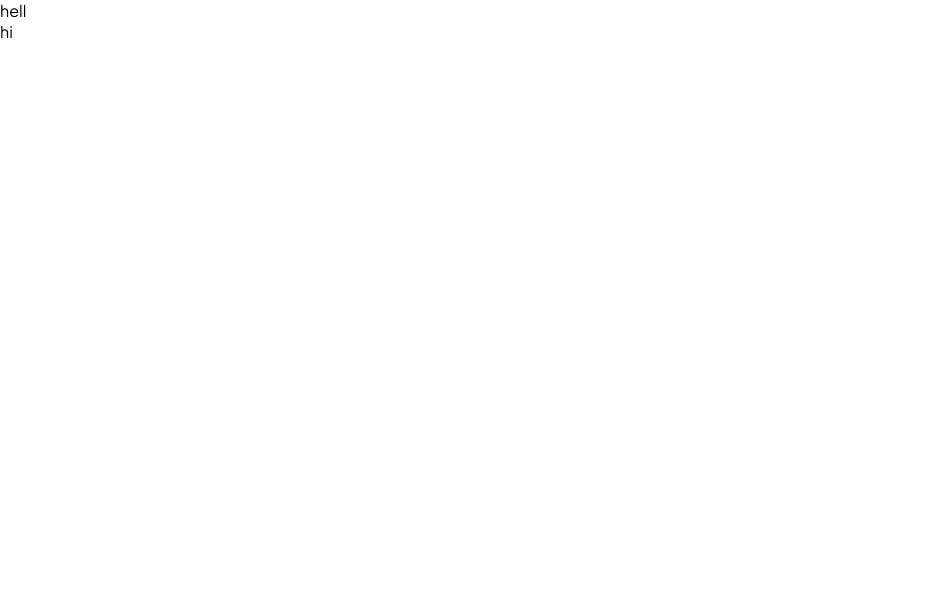
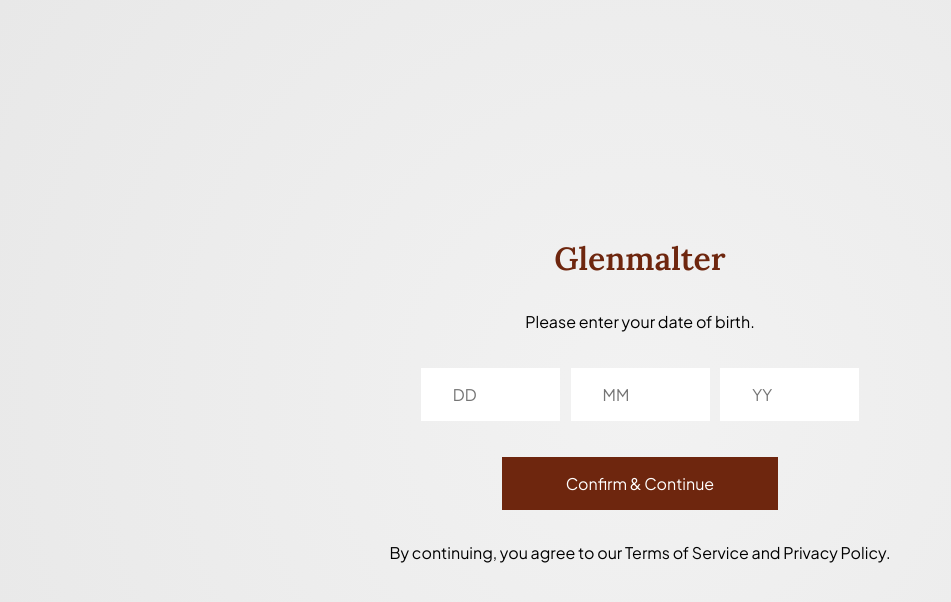
Before and after one commit to christianiwanejko1-art/glenmalter, a website built with Vite: page index.html in a window 1280 px wide. Shown: the whole page, without its empty margins (0-951 px from the left). Built offline with nearby package versions, Linux system fonts and the light colour scheme.

Commit message:
Added age verification check

```diff
--- a/src/main.js
+++ b/src/main.js
@@ -1,7 +1,38 @@
+window.addEventListener('load', function () {
+
 const app = document.getElementById('app');
+if (document.cookie.includes("ageVerified=true")) {
+  // laod home page
+  app.innerHTML = '<p>laoded home page</p>';
+} else {
+app.innerHTML =  `<div id="verifyHome">
+      <div id="verificationCard">
+          <h1 class="verifyInfo">Glenmalter</h1>
+          <h2 class="verifyInfo">Please enter your date of birth.</h2>
+          <div class="verifyInfo" id="verifyForm">
+              <input type="number" id="dd" placeholder="DD" min="1" max="31">
+              <input type="number" id="mm" placeholder="MM" min="1" max="12">
+              <input type="number" id="yy" placeholder="YY" min="1900" max="2026">
+          </div>
+          <div class="verifyInfo" id="verifyConfirm">
+              <button id="confirm">Confirm & Continue</button>
+          </div>
+          <div class="verifyInfo" id="terms">
+              <p>By continuing, you agree to our Terms of Service and Privacy Policy.</p>
+          </div>
+      </div>
+  </div>`
+}
 
-let isOld = false;
 
-if (!isOld) {
-  app.innerHTML = `<p>hell</p><p>hi</p>`;
-}
+const confirmAgeBtn = document.getElementById('confirm');
+confirmAgeBtn.addEventListener('click', function(){
+  const yy = document.getElementById('yy');
+  if (yy.value <= 2008 && yy.value !== "" && yy.value >= 1900){
+    // load site/home page
+    document.cookie = "ageVerified=true; max-age=86400; path=/"; // store cookie age verified
+    app.innerHTML = '<p>loaded home page</p>'; // load home page
+  }
+})
+
+})
--- a/src/style.css
+++ b/src/style.css
@@ -37,6 +37,15 @@
   padding: 16px;
 }
 
+
+#verifyForm input {
+  padding: 16px 32px;
+  margin: 4px;
+  min-width: 75px;
+  border: none;
+}
+
+
 #verficationCard h2 {
   font-weight: 400;
 }
```
Also changed, not shown: src/age.html (+5 -1 lines).
